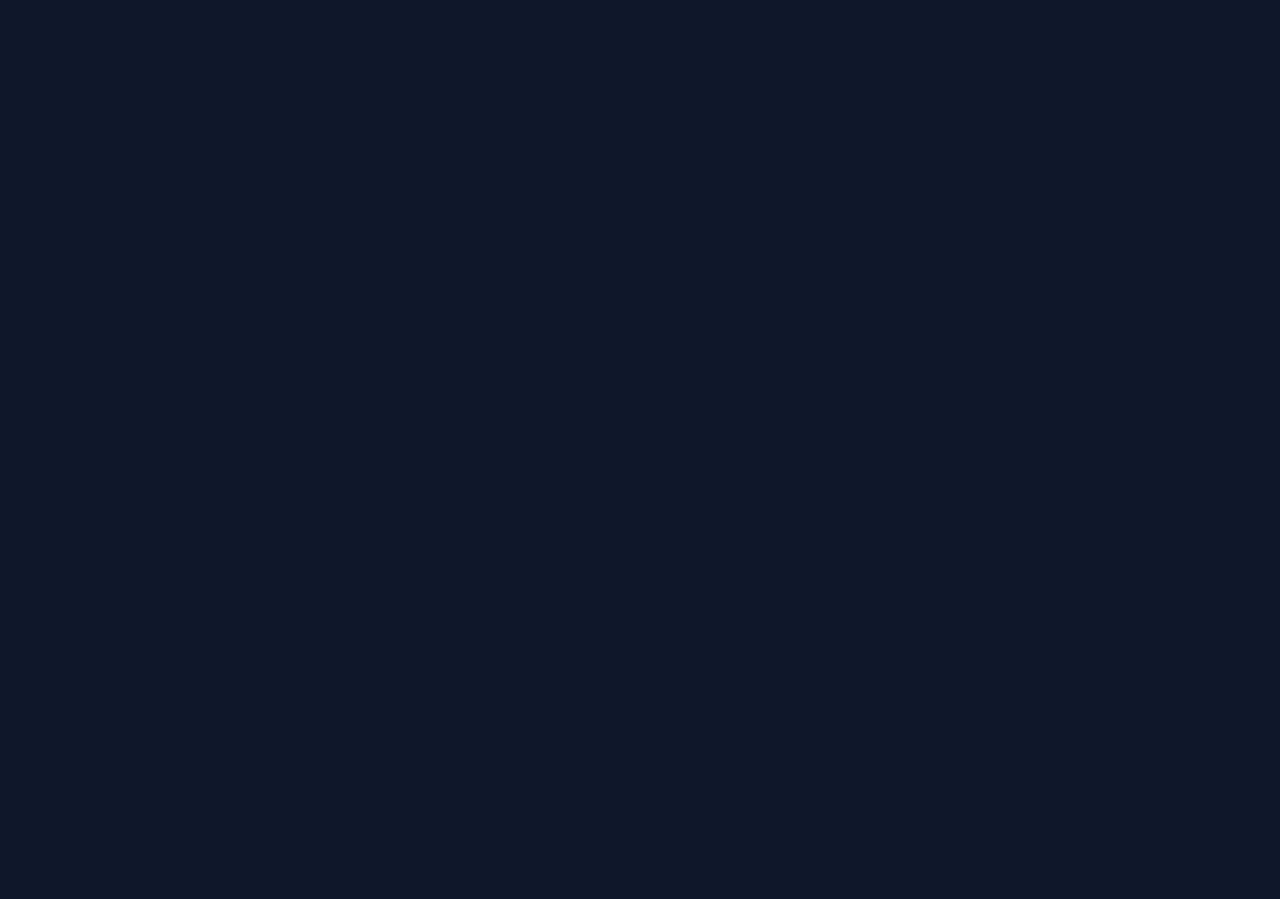
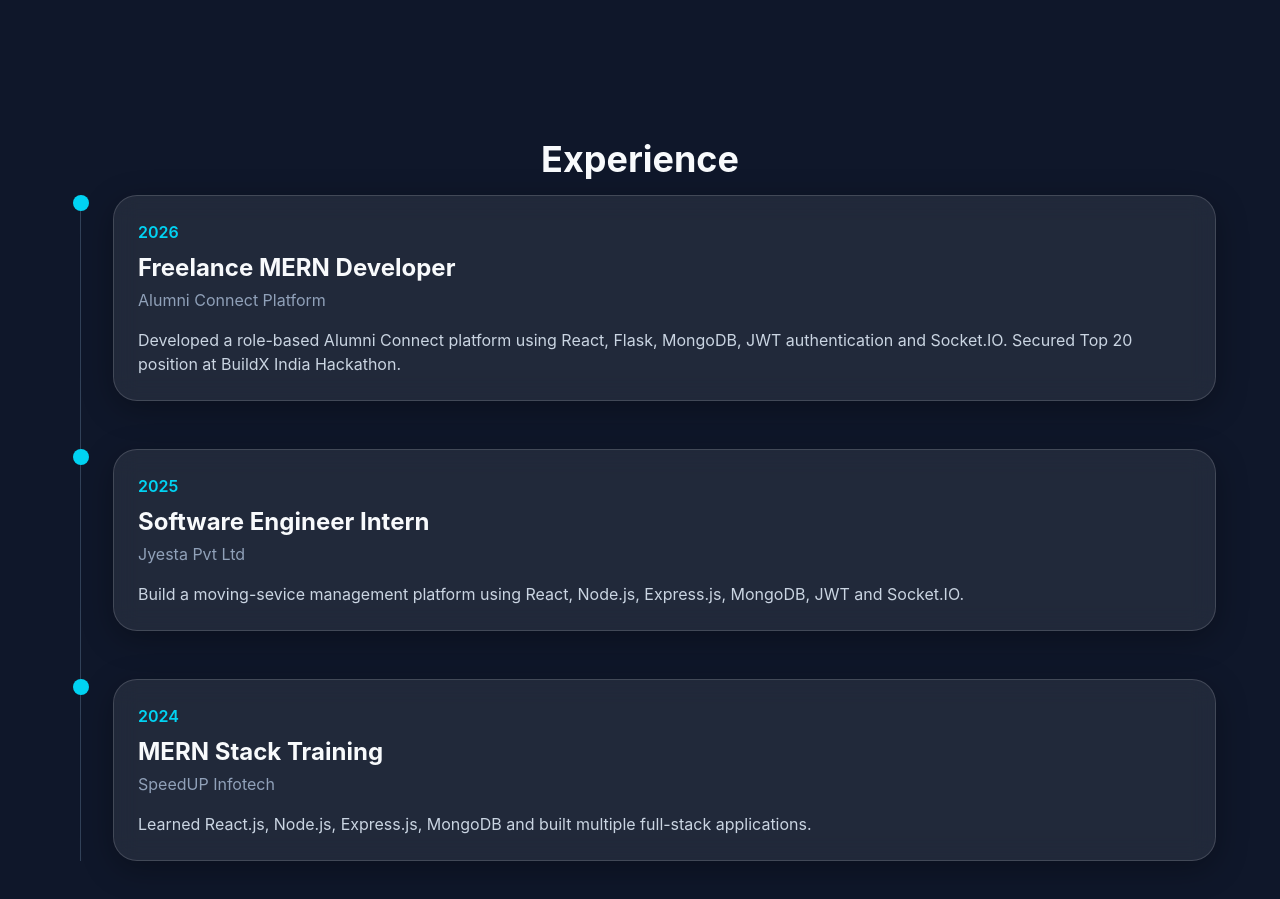
Before and after one commit to Swapnil7058/swapnil-portfolio, a React (Vite) app in the folder client/: page / in a window 1280 px wide. Shown: the part 1920-2819 px from the top of the page. Before the commit the page ends 1963 px from the top, so only its background shows below. Built offline with nearby package versions, Linux system fonts and the light colour scheme.

Commit message:
feat(experience): add animated experience timeline

```diff
--- a/client/src/App.jsx
+++ b/client/src/App.jsx
@@ -7,6 +7,7 @@ import Navbar from "./components/Navbar";
 import Hero from "./components/Hero";
 import About from "./components/About";
 import Skills from "./components/Skills";
+import Experience from "./components/Experience";
 
 function App() {
   return (
@@ -15,6 +16,7 @@ function App() {
       <Hero />
       <About />
       <Skills />
+      <Experience />
     </>
   );
 }
--- a/client/src/components/Experience.jsx
+++ b/client/src/components/Experience.jsx
@@ -0,0 +1,73 @@
+import React from "react";
+import { motion } from "framer-motion";
+
+const experience = [
+  {
+    year: "2026",
+    title: "Freelance MERN Developer",
+    company: "Alumni Connect Platform",
+    description:
+      "Developed a role-based Alumni Connect platform using React, Flask, MongoDB, JWT authentication and Socket.IO. Secured Top 20 position at BuildX India Hackathon.",
+  },
+  {
+    year: "2025",
+    title: "Software Engineer Intern",
+    company: "Jyesta Pvt Ltd",
+    description:
+      "Build a moving-sevice management platform using React, Node.js, Express.js, MongoDB, JWT and Socket.IO.",
+  },
+  {
+    year: "2024",
+    title: "MERN Stack Training",
+    company: "SpeedUP Infotech",
+    description:
+      "Learned React.js, Node.js, Express.js, MongoDB and built multiple full-stack applications.",
+  },
+];
+
+const Experience = () => {
+  return (
+    <section id="experience" className="py-24">
+      <div className="container-custom mx-auto px-6">
+        <h2 className="text-4xl font-bold text-center mb-4">Experience</h2>
+
+        <div className="relative border-l border-slate-700 ml-4">
+          {experience.map((exp, index) => (
+            <motion.div
+            key={index}
+            className="mb-12 ml-8"
+            initial={{ opacity: 0, x: -40 }}
+            whileInView={{ opacity: 1, x: 0}}
+            viewport={{ once: true }}
+            transition={{ duration: 0.5 }}
+            >
+                {/* Timeline Dot */}
+
+                <div className="absolute w-4 h-4 bg-cyan-400 rounded-full -left-2"></div>
+
+                <div className="glass p-6">
+                    <span className="text-cyan-400 font-semibold">
+                        {exp.year}
+                    </span>
+
+                    <h3 className="text-2xl font-bold mt-2">
+                        {exp.title}
+                    </h3>
+
+                    <p className="text-slate-400 mt-1">
+                        {exp.company}
+                    </p>
+
+                    <p className="text-slate-300 mt-4">
+                        {exp.description}
+                    </p>
+                </div>
+            </motion.div>
+          ))}
+        </div>
+      </div>
+    </section>
+  );
+};
+
+export default Experience;
```
